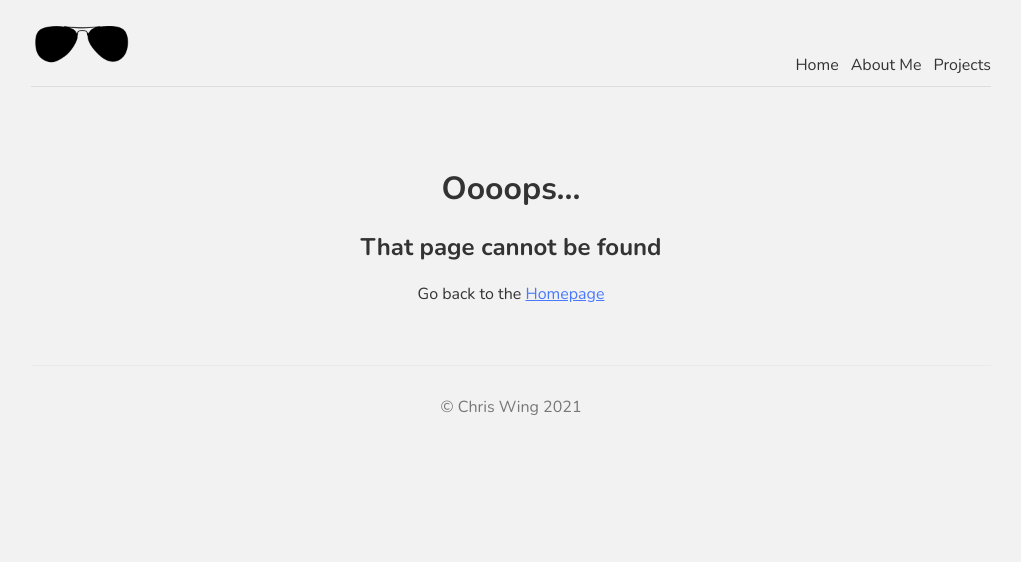
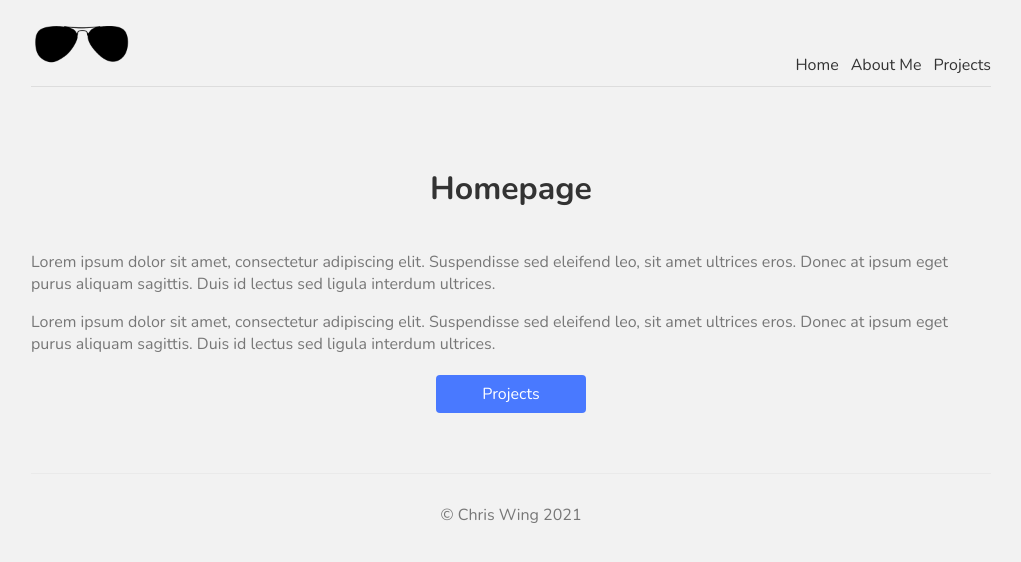
Before and after one commit to chriswing/chriswing.github.io, a Next.js app in the folder portportfolio/: page / in a window 1280 px wide. Before the commit this address had no page. Shown: the top 562 px of the page, without its empty margins (129-1150 px from the left). Built offline with nearby package versions, Linux system fonts and the light colour scheme.

Commit message:
updates to css

```diff
--- /dev/null
+++ b/portportfolio/pages/index.js
@@ -0,0 +1,30 @@
+import Head from "next/head";
+import Footer from "../comps/footer";
+import Navbar from "../comps/navbar";
+import styles from "../styles/Home.module.css";
+import Link from "next/link"
+
+export default function Home() {
+  return (
+    <>
+    <Head>
+      <title>Chris Wing | Home</title>
+      <meta name="keywords" content="Chris Wing"/>
+    </Head>
+    <div>
+      <h1 className={styles.title}>Homepage</h1>
+      <p className={styles.text}>
+        Lorem ipsum dolor sit amet, consectetur adipiscing elit. Suspendisse sed
+        eleifend leo, sit amet ultrices eros. Donec at ipsum eget purus aliquam
+        sagittis. Duis id lectus sed ligula interdum ultrices.
+      </p>
+      <p className={styles.text}>
+        Lorem ipsum dolor sit amet, consectetur adipiscing elit. Suspendisse sed
+        eleifend leo, sit amet ultrices eros. Donec at ipsum eget purus aliquam
+        sagittis. Duis id lectus sed ligula interdum ultrices.
+      </p>
+      <Link href="/projects"><a className={styles.btn}>Projects</a></Link>
+    </div>
+    </>
+  );
+}
```
